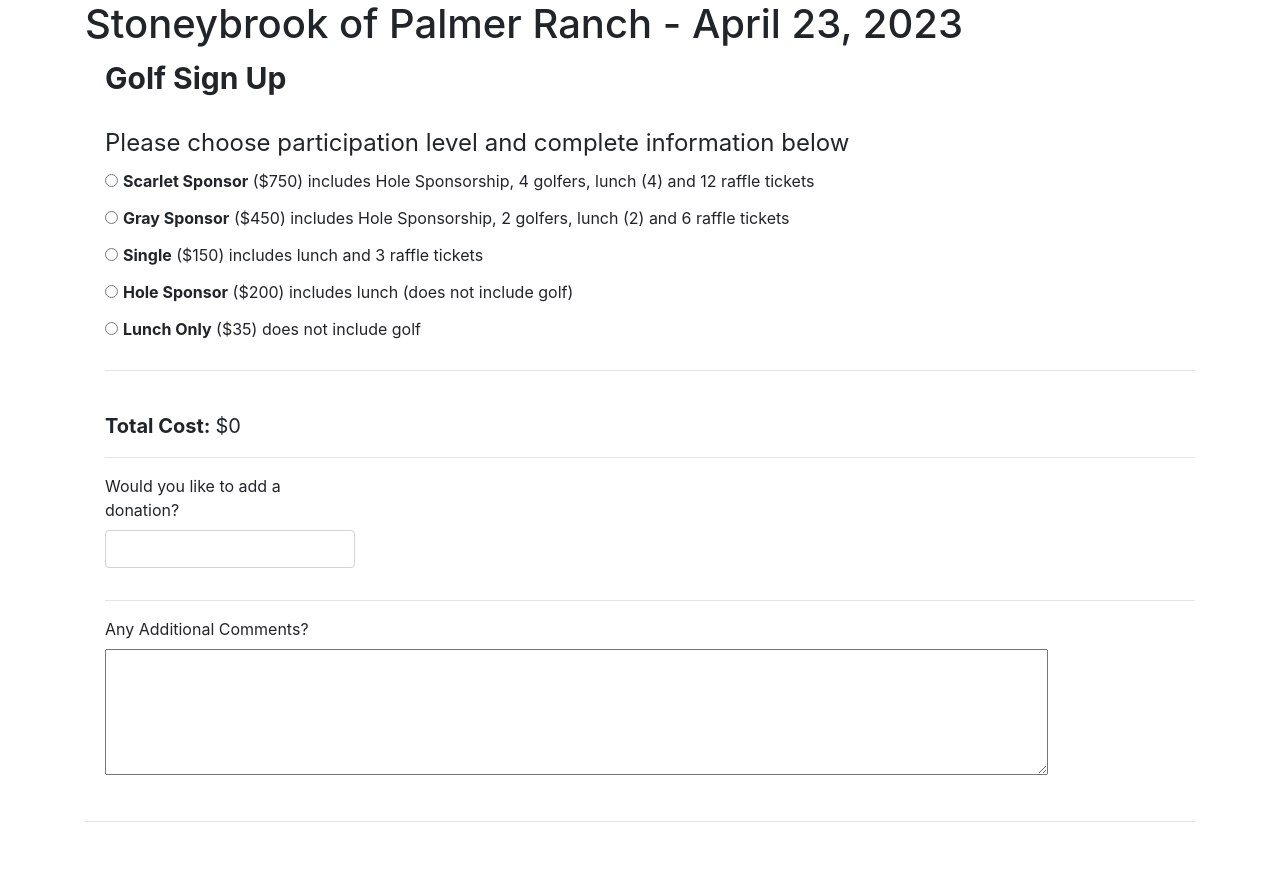
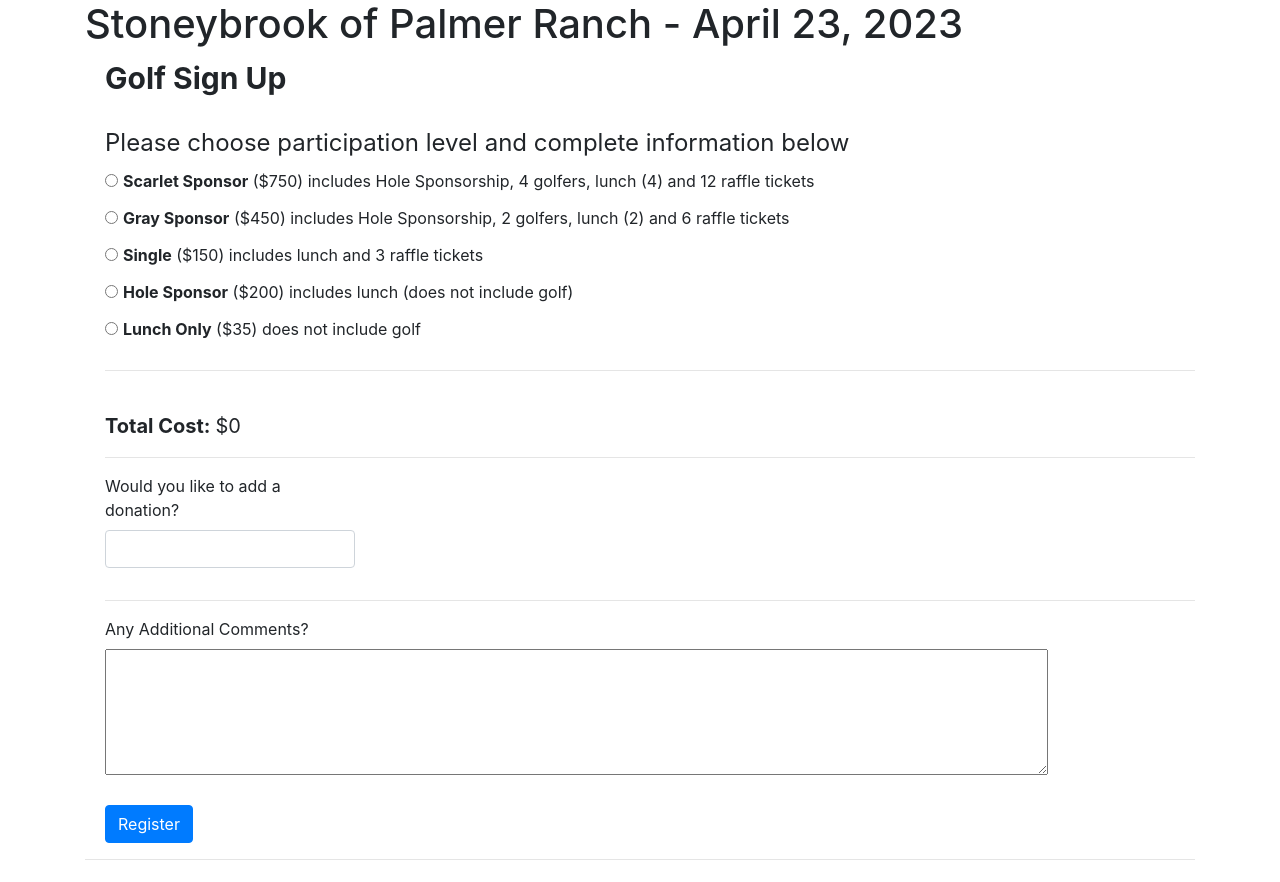
Before and after one commit to osu5nc/golf-registration, an Angular app: page /registration in a window 1280 px wide. Shown: the top 882 px of the page. Built offline with nearby package versions, Linux system fonts and the light colour scheme.

Commit message:
Backend integration

```diff
--- a/src/app/app.module.ts
+++ b/src/app/app.module.ts
@@ -6,6 +6,7 @@ import { PaymentComponent } from './payment/payment.component';
 import { RegistrationComponent } from './registration/registration.component';
 import { AppRoutingModule } from './app-routing.module';
 import { AppComponent } from './app.component';
+import { HttpClientModule } from '@angular/common/http';
 
 @NgModule({
   declarations: [
@@ -16,7 +17,8 @@ import { AppComponent } from './app.component';
   imports: [
     BrowserModule,
     AppRoutingModule,
-    NgbModule
+    NgbModule,
+    HttpClientModule
   ],
   providers: [],
   bootstrap: [AppComponent]
--- /dev/null
+++ b/src/app/registration.service.ts
@@ -0,0 +1,16 @@
+import { Injectable } from '@angular/core';
+import { HttpClient } from '@angular/common/http';
+import { Observable } from 'rxjs';
+
+@Injectable({
+  providedIn: 'root'
+})
+export class RegistrationService {
+
+  constructor(private httpClient: HttpClient) { }
+
+  register(body: any): Observable<any> {
+    const url = 'https://gb8fbwclgf.execute-api.us-east-1.amazonaws.com/dev/register';
+    return this.httpClient.post(url, body);
+  }
+}
--- a/src/app/registration/registration.component.html
+++ b/src/app/registration/registration.component.html
@@ -469,6 +469,7 @@
             <div><label for="comments">Any Additional Comments?</label><br /><textarea rows="5" cols="90" id="comments"></textarea></div>
         </form>
         <br />
+        <button type="button" class="btn btn-primary" (click)="submitRegistration()">Register</button>
     </div>
     <hr />
     <br />
--- a/src/app/registration/registration.component.ts
+++ b/src/app/registration/registration.component.ts
@@ -1,5 +1,6 @@
 import { Component } from '@angular/core';
 import { constants } from '../constants/constants';
+import { RegistrationService } from '../registration.service';
 
 @Component({
   selector: 'app-registration',
@@ -8,7 +9,7 @@ import { constants } from '../constants/constants';
 })
 export class RegistrationComponent {
 
-  constructor() {}
+  constructor(private registrationService: RegistrationService) {}
 
   totalCost: number = 0;
   totalLunches: number = 0;
@@ -117,9 +118,31 @@ export class RegistrationComponent {
     this.extraRaffle = false;
   }
 
-  private clearField(id: string) {
+  private clearField(id: string): void {
     if ((<HTMLInputElement>document.getElementById(id))) {
       (<HTMLInputElement>document.getElementById('lunch1')).value = '';
     }
   }
+
+  public submitRegistration(): void {
+    const body = {
+      "participation" : "Single",
+      "totalCost": 700,
+      "totalGolfers": 1,
+      "totalLunches": 2,
+      "donation": 25,
+      "comments": "Thanks for running the tournament!",
+      "primaryName": "Joe",
+      "primaryEmail": "osu5nc@gmail.com",
+      "primaryMailingAddress": "123 Fake Street",
+      "primaryCity": "Bradenton",
+      "primaryState": "FL",
+      "primaryZip" : "12345",
+      "primaryPhone": "555-555-5555",
+      "lunch2Name": "Hope Ramer"
+    };
+    this.registrationService.register(body).subscribe(() => {
+      alert('Registration Complete!');
+    });
+  }
 }
```
Also changed, not shown: 1 other file (tests, documents, lock files or other folders).
